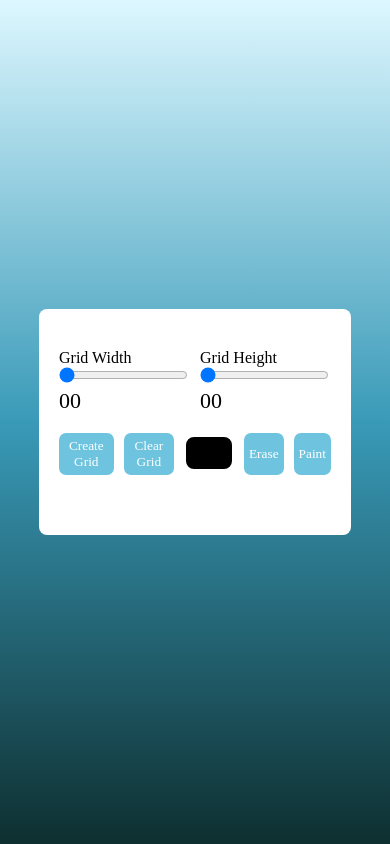
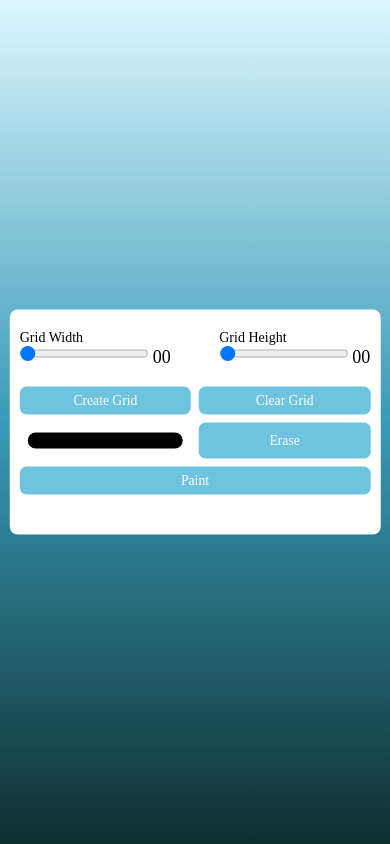
Before and after one commit to toan1508/PixelArt, a plain HTML site: page index.html in a window 390 px wide. Drawn offline with Linux system fonts and the light colour scheme.

Commit message:
Update style.css

```diff
--- a/style.css
+++ b/style.css
@@ -36,15 +36,19 @@ span {
   justify-content: space-between;
   margin-bottom: 20px;
   gap: 10px;
+  flex-wrap: wrap;
 }
 
 button {
   background-color: #6ec4df;
   border: none;
   border-radius: 7px;
-  padding: 5px;
+  padding: 8px 12px;
   color: #fff;
   cursor: pointer;
+  font-size: 1em;
+  min-width: 80px;
+  white-space: nowrap;
 }
 
 input[type="color"] {
@@ -52,8 +56,8 @@ input[type="color"] {
   -moz-appearance: none;
   appearance: none;
   background-color: transparent;
-  width: 70px;
-  height: 40px;
+  width: 60px;
+  height: 36px;
   border: none;
   cursor: pointer;
 }
@@ -77,9 +81,47 @@ input[type="color"]::-moz-color-swatch {
   display: flex;
 }
 
+#save-image {
+  font-size: 20px;
+  padding: 10px 14px;
+  border: none;
+  border-radius: 10px;
+  background: none;
+  color: white;
+  cursor: pointer;
+}
+
 @media only screen and (max-width: 768px) {
-  .gridCol {
-    height: 0.8em;
-    width: 0.8em;
+  .opt-wrapper {
+    flex-direction: row;
+    flex-wrap: wrap;
+    justify-content: space-between;
+    gap: 8px;
+  }
+
+  button,
+  input[type="color"] {
+    flex: 1 1 45%;
+    min-width: 80px;
+    font-size: 0.85em;
+    padding: 6px;
+    white-space: nowrap;
+    overflow: hidden;
+    text-overflow: ellipsis;
+    text-align: center;
+  }
+
+  label {
+    font-size: 14px;
+    word-break: break-word;
+  }
+
+  .wrapper {
+    width: 95vw;
+    padding: 20px 10px;
+  }
+
+  span {
+    font-size: 18px;
   }
 }
```
